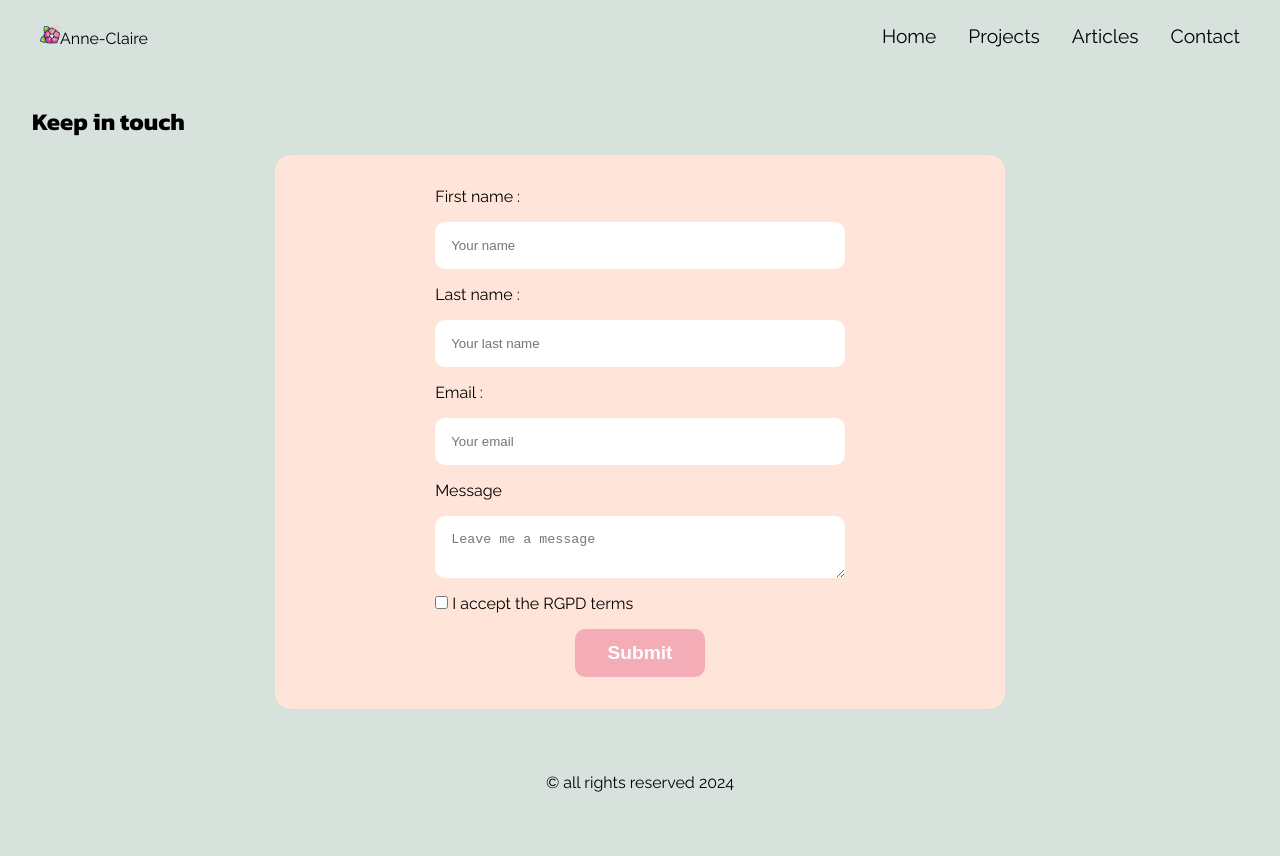
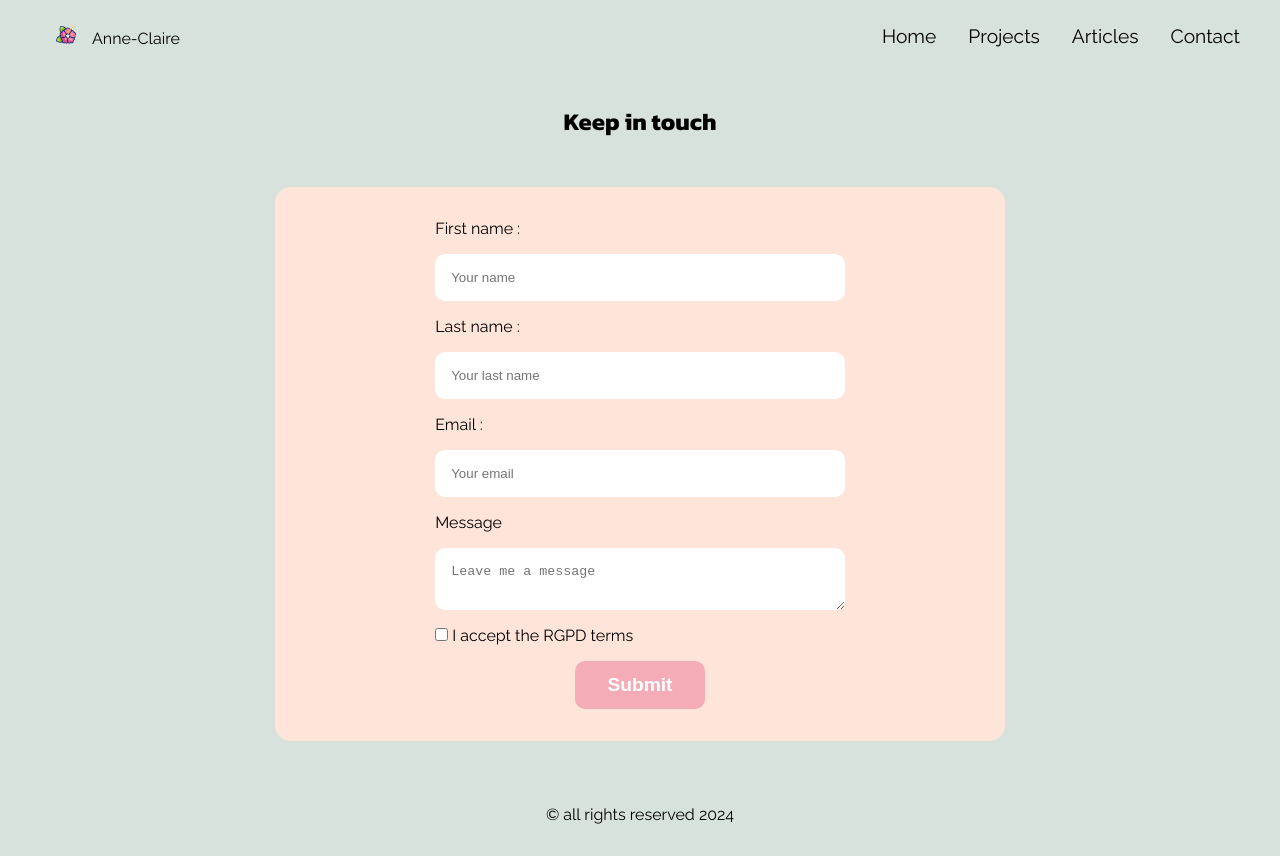
Before and after one commit to AnneClr/roadmap.sh, a plain HTML site: page Frontend-projects/03-Personal Portfolio/contact.html in a window 1280 px wide. Before the commit the page ends 824 px from the top, so only its background shows below. Drawn offline with Linux system fonts and the light colour scheme.

Commit message:
css modified

```diff
--- a/Frontend-projects/03-Personal Portfolio/style.css
+++ b/Frontend-projects/03-Personal Portfolio/style.css
@@ -35,6 +35,9 @@ header {
   justify-content: space-between;
   padding: 1.5rem 2.5rem;
   width: 100%;
+  img {
+    margin: auto 1rem;
+  }
 }
 nav {
   ul {
@@ -115,6 +118,10 @@ main {
   }
 }
 .contact {
+  h2 {
+    text-align: center;
+    margin-bottom: 3rem;
+  }
   .contact-form {
     background-color: var(--color-complementary);
     padding: 2rem 10rem;
@@ -124,7 +131,6 @@ main {
     width: 60%;
     margin: auto;
     gap: 1rem;
-
     input,
     textarea {
       padding: 1rem;
```
